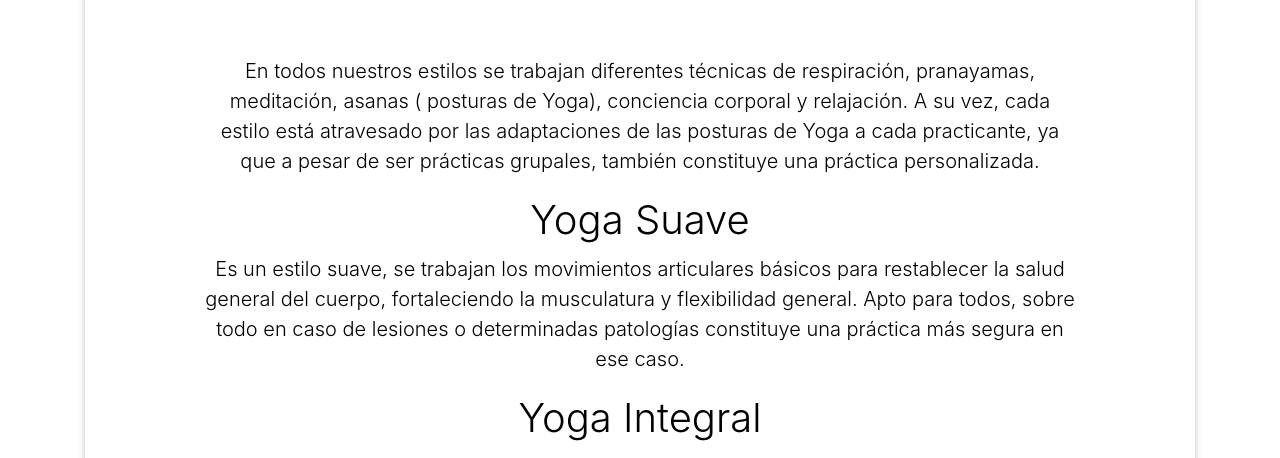
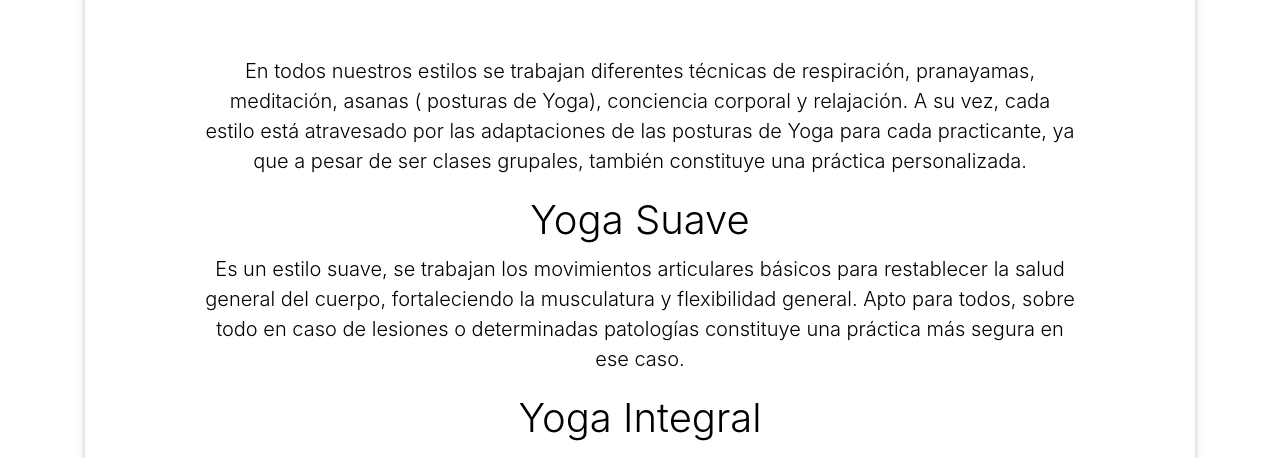
Before and after one commit to pratyaksayoga/pratyaksayoga.github.io, a Jekyll site: the page built from _clases/estilos.md, in a window 1280 px wide and 900 px high, cut to the strip 442-900 px from the top of the window. Built offline with Jekyll 4.4.1, drawn with Linux system fonts in a browser that asks for light colours; nearby versions of some CDN libraries.

Commit message:
Update from Forestry.io pratyaksayoga updated _clases/estilos.md

```diff
--- a/_clases/estilos.md
+++ b/_clases/estilos.md
@@ -8,7 +8,7 @@ linkFacebook: https://www.facebook.com/pratyaksa.yoga
 linkInstagram: " https://www.instagram.com/pratyaksa_yoga/"
 
 ---
-En todos nuestros estilos se trabajan diferentes técnicas de respiración, pranayamas, meditación, asanas ( posturas de Yoga), conciencia corporal y relajación. A su vez, cada estilo está atravesado por las adaptaciones de las posturas de Yoga a cada practicante, ya que a pesar de ser prácticas grupales, también constituye una práctica personalizada.
+En todos nuestros estilos se trabajan diferentes técnicas de respiración, pranayamas, meditación, asanas ( posturas de Yoga), conciencia corporal y relajación. A su vez, cada estilo está atravesado por las adaptaciones de las posturas de Yoga para cada practicante, ya que a pesar de ser clases grupales, también constituye una práctica personalizada.
 
 ## Yoga Suave
 
```
